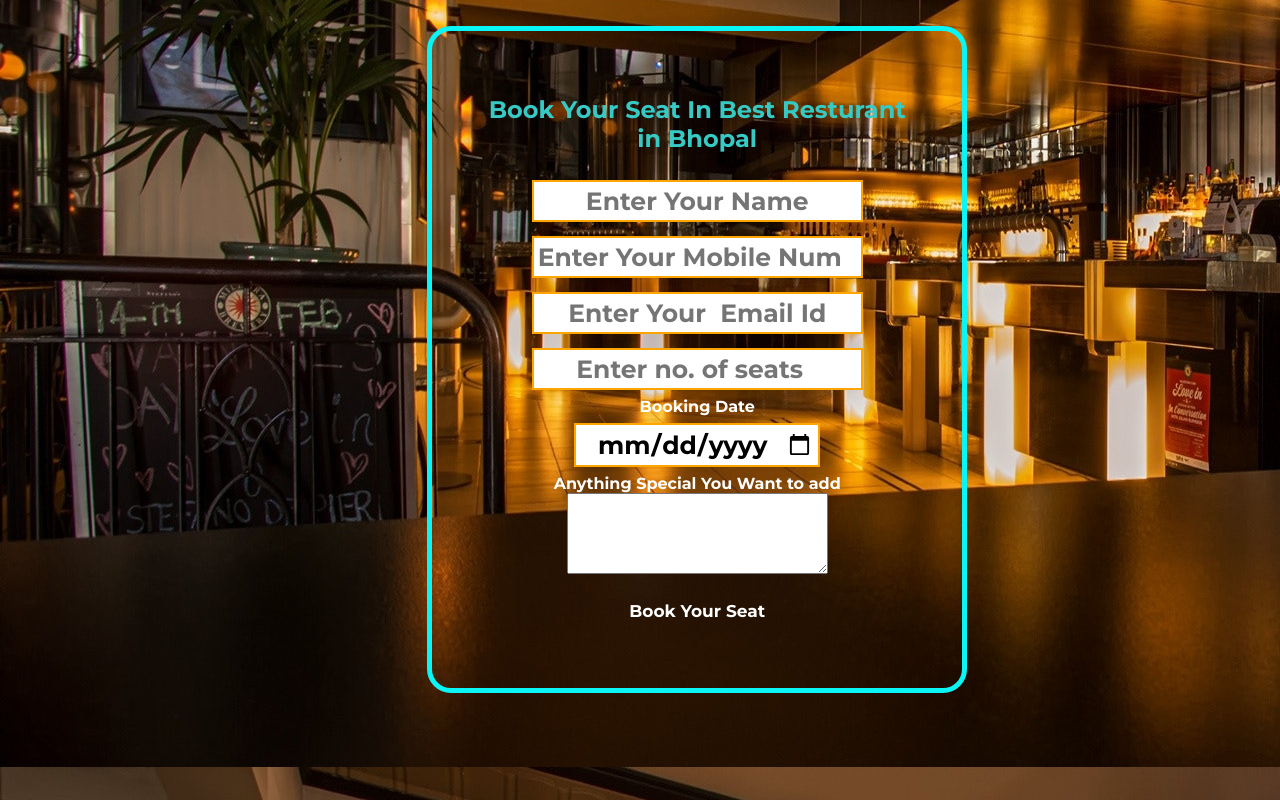
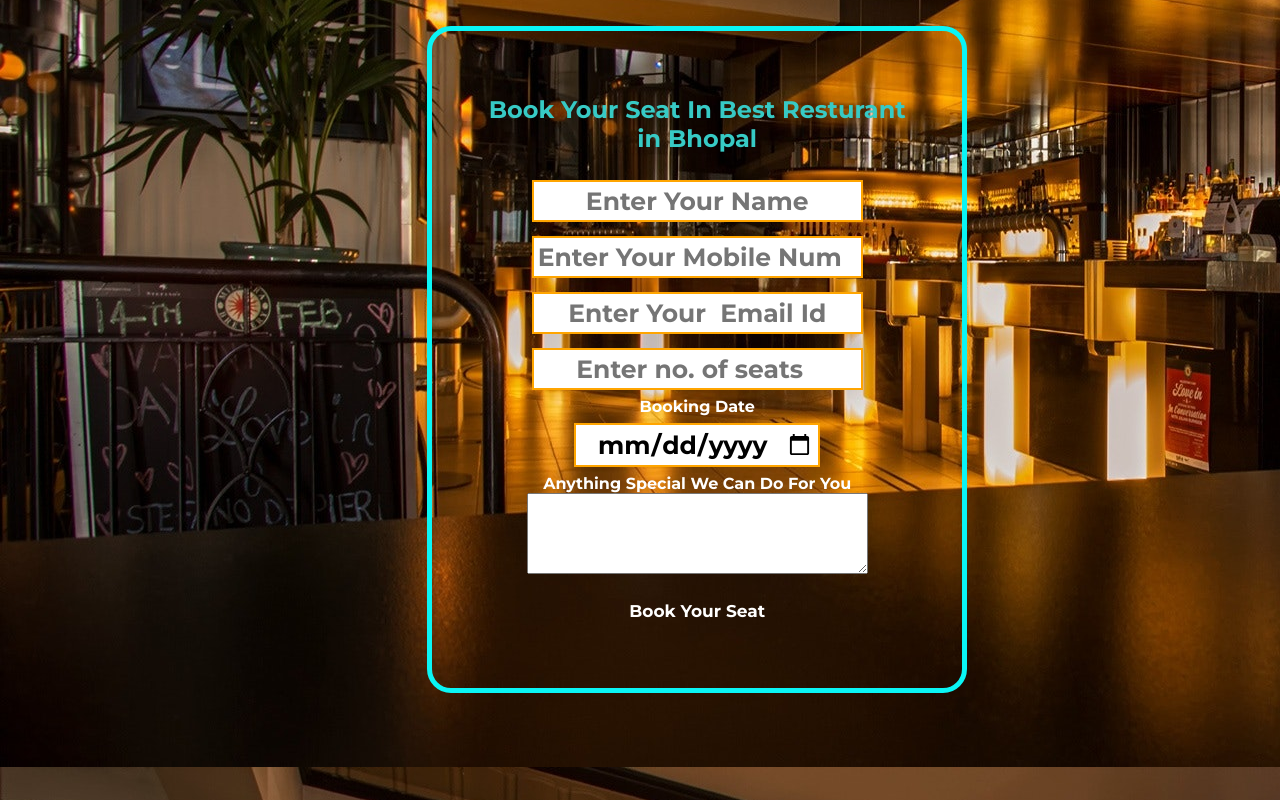
Before and after one commit to rashup198/-Resturant-seat-booking-frontend, a plain HTML site: page Index.html in a window 1280 px wide. Shown: the part 471-1271 px from the top of the page. Drawn offline with Linux system fonts and the light colour scheme.

Commit message:
updated spl box

```diff
--- a/Index.html
+++ b/Index.html
@@ -93,9 +93,9 @@
             <input type="date" name="User_date" id="date" >
 
             <br>
-            <label for="spl">Anything Special You Want to add</label>
+            <label for="spl">Anything Special We Can Do For You</label>
             <br>
-            <textarea name="user_spcl" id="spl" cols="30" rows="5"></textarea>
+            <textarea name="user_spcl" id="spl" cols="40" rows="5"></textarea>
 
             <br>
             <button class="btn">Book Your Seat</button>
```
